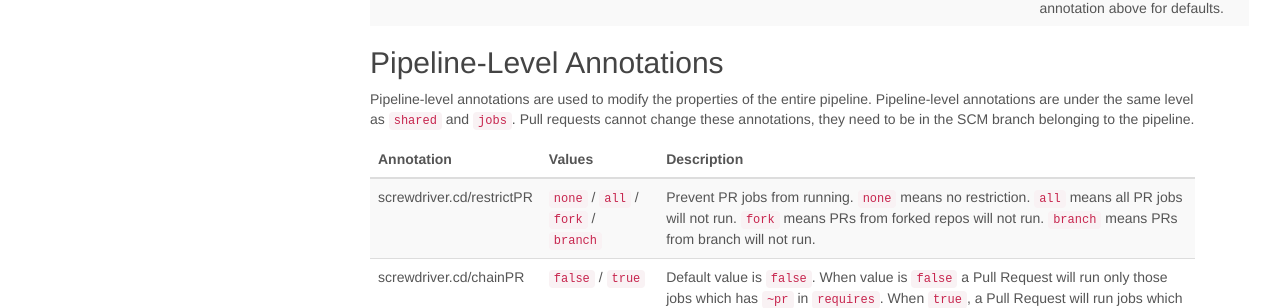
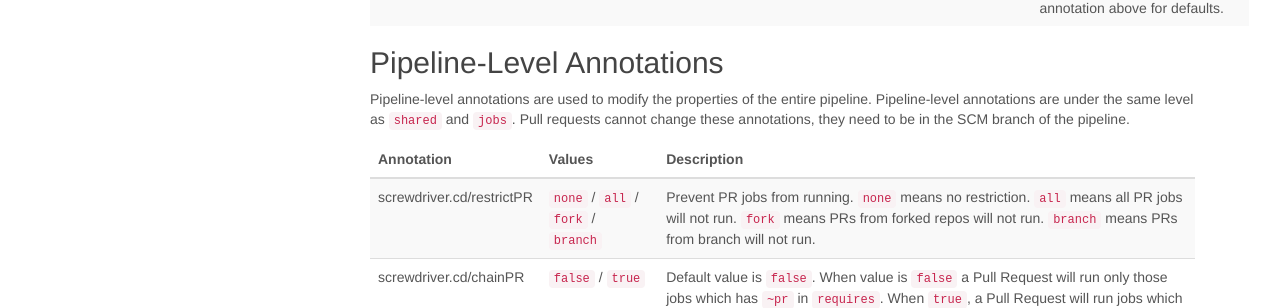
Before and after one commit to screwdriver-cd/guide, a Jekyll site: the page built from docs/user-guide/configuration/annotations.md, in a window 1280 px wide and 900 px high, scrolled down 2845 px. Shown: the part 442-750 px from the top of the window. Built offline with Jekyll 4.4.1, drawn with Linux system fonts in a browser that asks for light colours.

Commit message:
fix: add some clarifications

```diff
--- a/docs/user-guide/configuration/annotations.md
+++ b/docs/user-guide/configuration/annotations.md
@@ -56,7 +56,7 @@ The following annotations are supported by plugins maintained by Screwdriver.cd.
 
 ## Pipeline-Level Annotations
 
-Pipeline-level annotations are used to modify the properties of the entire pipeline. Pipeline-level annotations are under the same level as `shared` and `jobs`. Pull requests cannot change these annotations, they need to be in the SCM branch belonging to the pipeline.
+Pipeline-level annotations are used to modify the properties of the entire pipeline. Pipeline-level annotations are under the same level as `shared` and `jobs`. Pull requests cannot change these annotations, they need to be in the SCM branch of the pipeline.
 
  | Annotation | Values | Description |
  |------------|--------|-------------|
```
